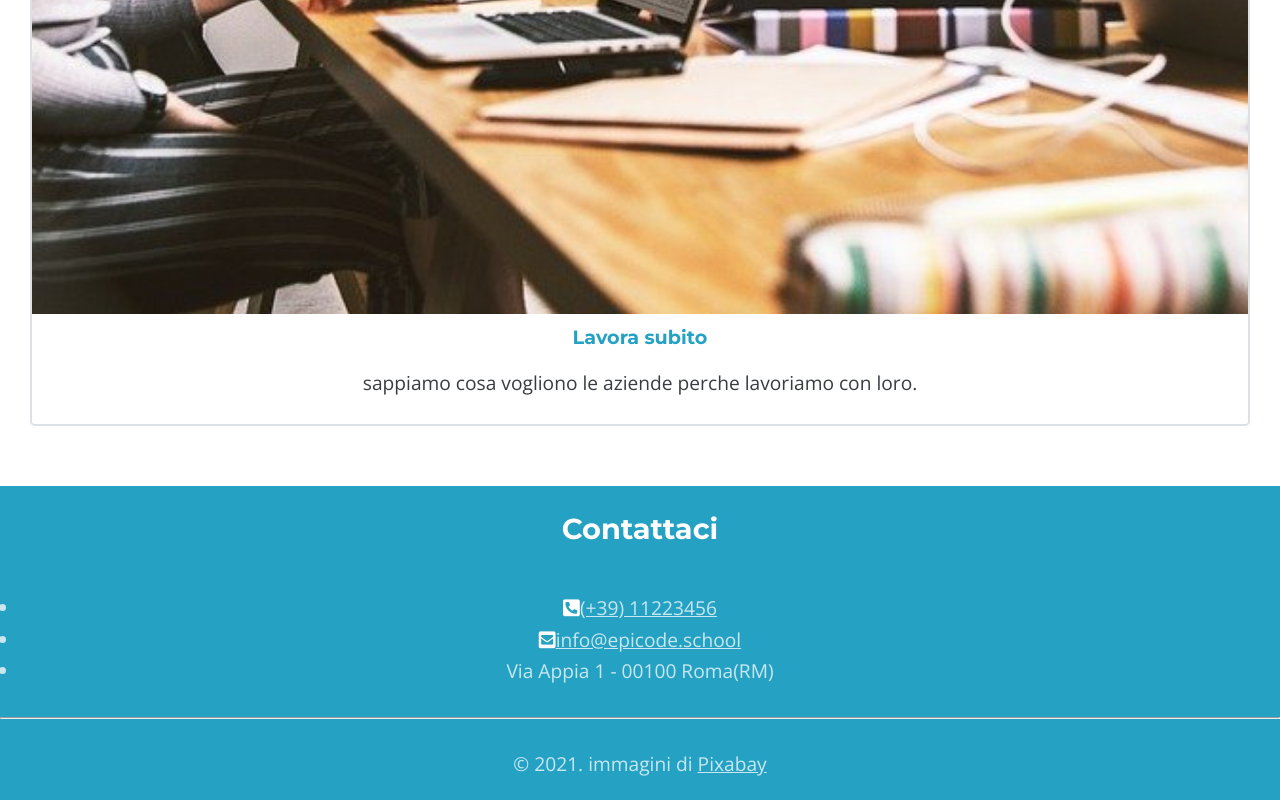
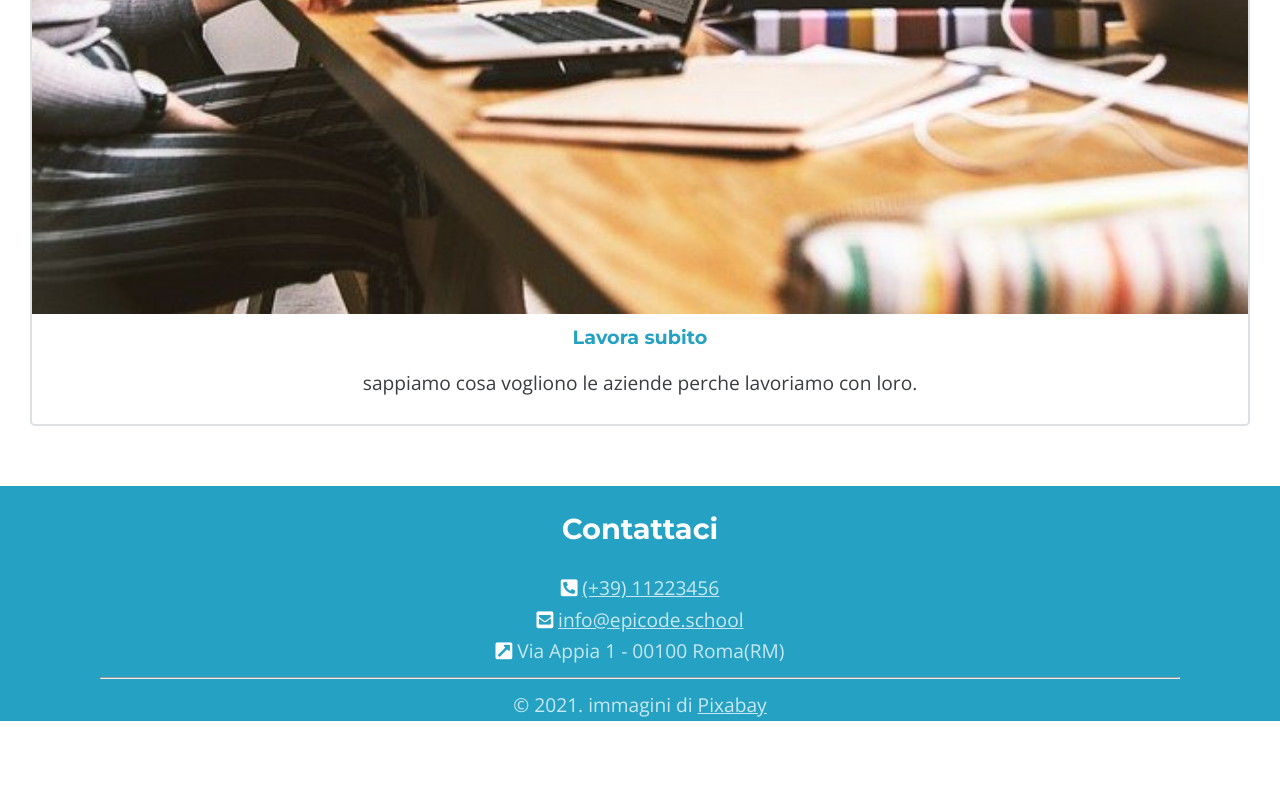
Before and after one commit to gerdiley/Progetto_week1, a plain HTML site: page index.html in a window 1280 px wide. Shown: the part 4556-5356 px from the top of the page. After the commit the page ends 5277 px from the top, so only its background shows below. Drawn offline with nearby package versions, Linux system fonts and the light colour scheme.

Commit message:
Second commit

```diff
--- a/assets/css/stile.css
+++ b/assets/css/stile.css
@@ -141,7 +141,12 @@ i{
     color: white;
 }
 
-footer ul, footer p{
-    padding: 20px;
-    text-decoration: none;
+footer ul{
+
+    list-style: none;
 }
+
+hr{
+    text-align: center;
+    margin: 10px 100px;
+}
--- a/index.html
+++ b/index.html
@@ -124,10 +124,10 @@
 
         <h2>Contattaci</h2>
         <ul>
-            <li><i class="fas fa-phone-square-alt"></i><a href="tel:+3911223456">(+39) 11223456</a></li>
-            <li><i class="fas fa-envelope-square"></i><a href="info@epicode.school">info@epicode.school</a></li>
+            <li> <i class="fas fa-phone-square-alt">&nbsp </i><a href="tel:+3911223456">(+39) 11223456</a></li>
+            <li> <i class="fas fa-envelope-square">&nbsp</i><a href="info@epicode.school">info@epicode.school</a></li>
             <li>
-                <address>Via Appia 1 - 00100 Roma(RM)</address>
+                <i class="fas fa-external-link-square-alt">&nbsp</i><span>Via Appia 1 - 00100 Roma(RM)</span>
             </li>
 
         </ul>
```
